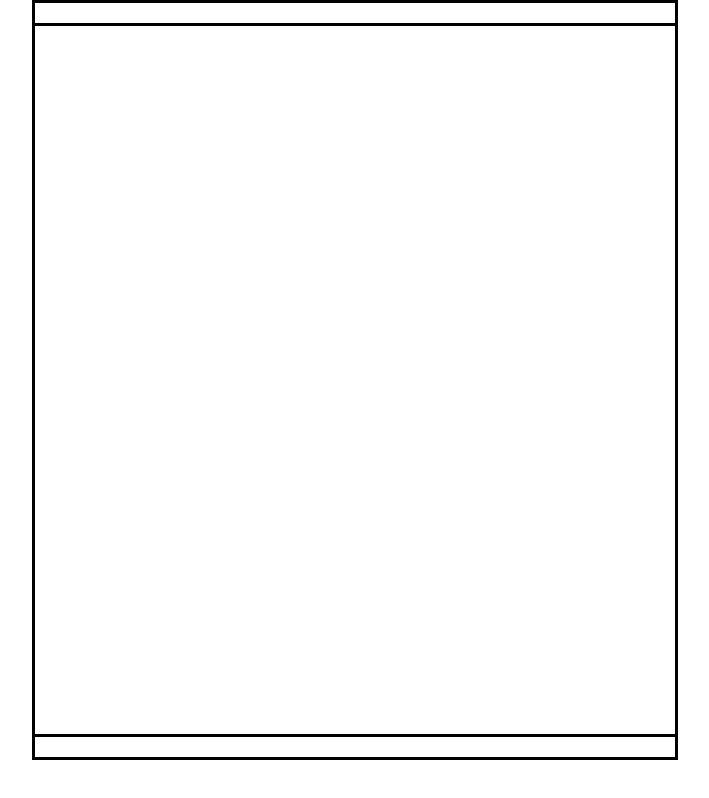
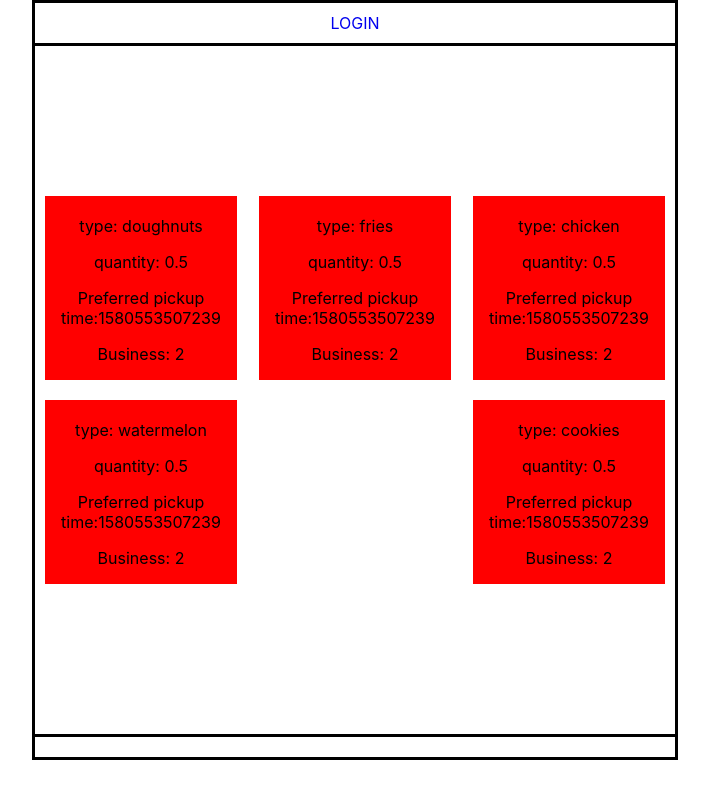
Before and after one commit to Replate-EU/Frontend, a React (Create React App) app in the folder front-end/: page /volunteer/dashboard in a window 1280 px wide. Shown: the whole page, without its empty margins (285-994 px from the left). Built offline with nearby package versions, Linux system fonts and the light colour scheme.

Commit message:
Files Change, basic navbar & looping through pickups(volunteer)

```diff
--- a/front-end/src/App.css
+++ b/front-end/src/App.css
@@ -4,6 +4,7 @@
   display: flex;
   flex-flow: column;
   align-items: center;
+
 }
 
 .Boxes {
@@ -45,3 +46,11 @@
   margin-top: 16px;
 
 }
+
+.active {
+  color: red;
+}
+
+a {
+  text-decoration: none;
+}
--- a/front-end/src/App.js
+++ b/front-end/src/App.js
@@ -1,12 +1,12 @@
 import React from 'react';
-import { Switch, Route, Link } from 'react-router-dom';
+import { Switch, Route, Link, NavLink } from 'react-router-dom';
 import styled from 'styled-components';
 import './App.css';
 import FormBusiness from './Components/Business/FormBusiness';
 import FormVolunteer from './Components/Volunteer/FormVolunteer';
 import Login from './Components/Login';
-import BusinessPickups from './Components/Business/BusinessPickups';
-import VolunteerPickups from './Components/Volunteer/VolunteerPickups';
+import BusinessDashboard from './Components/Business/BusinessDashboard';
+import VolunteerDashboard from './Components/Volunteer/VolunteerDashboard';
 
 const Box = styled.div`
 display: flex;
@@ -21,7 +21,6 @@ const Borders = styled.div`
 border: 3px solid black;
 padding: 10px 0;
 width: 50%;
-
 `
 const Container = styled.div`
 display: flex;
@@ -32,7 +31,6 @@ height: 100vh;
 width: 50%;
 margin: -3px 0;
 `
-
 const Button = styled.button`
 background: white;
 border: 2px solid black;
@@ -45,14 +43,20 @@ padding: 25px;
 
 function App() {
 
-
-
   return (
     <div className="App">
 
-      <Borders></Borders>
+      <Borders>
+
+        <nav>
+        <NavLink exact to="/login" activeClassName="active" replace>LOGIN</NavLink>
+      </nav>
+
+      </Borders>
+
       <Container>
         <Switch>
+
         <Route exact path="/">
       <h1>Sign Up!</h1>
       <div className="Boxes">
@@ -79,11 +83,11 @@ function App() {
       <Route exact path="/login">
         <Login />
       </Route>
-      <Route exact path="/business/pickups">
-        <BusinessPickups />
+      <Route exact path="/business/dashboard">
+        <BusinessDashboard />
       </Route>
-      <Route exact path="/volunteer/pickups">
-        <VolunteerPickups />
+      <Route exact path="/volunteer/dashboard">
+        <VolunteerDashboard />
       </Route>
 
       </Switch>
--- /dev/null
+++ b/front-end/src/Components/Business/BusinessDashboard.js
@@ -0,0 +1,11 @@
+import React from 'react';
+import BusinessPickupCard from './BusinessPickupCard';
+
+export default function BusinessDashboard() {
+
+    return(
+        <div>
+            business
+        </div>
+    )
+}
--- a/front-end/src/Components/Business/BusinessPickups.js
+++ b/front-end/src/Components/Business/BusinessPickupCard.js
@@ -1,10 +1,9 @@
 import React from 'react';
 
-
-export default function BusinessPickups() {
+export default function BusinessPickupCard() {
     return(
         <div>
-            business
+
         </div>
     )
 }
--- a/front-end/src/Components/Login.js
+++ b/front-end/src/Components/Login.js
@@ -31,7 +31,7 @@ export default function Login() {
 
 
       function handleSubmit(values, actions) {
-          console.log(values);
+          // console.log(values);
           if(!type) {
             values.user_type = 'business';
           }
@@ -40,18 +40,18 @@ export default function Login() {
           axios
           .post("https://replate-eu.herokuapp.com/api/auth/login", values)
           .then(res => {
-              console.log(res)
+              console.log(res.data.token)
               //should work, we'll see when api is posted
-              // history.push(`/${res.data.user_type}/pickups`);
+              // history.push(`/${res.data.user_type}/dashboard`);
           })
           .catch(err => {
               console.log(err)
           })
       }
 
-      function handleType() {
-        setType(!type);
-      }
+      // function handleType() {
+      //   setType(!type);
+      // }
 
     return(
         <Container>
@@ -69,14 +69,6 @@ export default function Login() {
         >
           <Form className="form">
 
-          {/* <label>Name</label>
-            <Field
-            type="text"
-            id="name"
-            name="name"
-            className="input"/>
-            <ErrorMessage name="name" component="div" className="error"/> */}
-
             {/* <label>{type ? 'Username' : 'Company Name' }</label> */}
             <label>Username</label>
             <Field
@@ -85,14 +77,6 @@ export default function Login() {
             name="username"
             className="input"/>
             <ErrorMessage name="username" component="div" className="error"/>
-
-            {/* <label>Phone</label>
-            <Field
-            type="tel"
-            id="contact_number"
-            name="contact_number"
-            className="input"/>
-            <ErrorMessage name="contact_number" component="div" className="error"/> */}
 
             {/* <label>E-mail</label>
             <Field
@@ -114,13 +98,7 @@ export default function Login() {
             <button type="button" onClick={handleType}>{type ? 'VOLUNTEER' : 'BUSINESS' }</button> */}
 
             {/* <ErrorMessage name="user_type" component="div" className="error"/> */}
-            {/* <label>Repeat password</label>
-            <Field
-            type="password"
-            id="repeat_password"
-            name="repeat_password"
-            className="input"/>
-            <ErrorMessage name="repeat_password" component="div" className="error"/> */}
+
             <button type="submit">LOGIN</button>
 
 
--- /dev/null
+++ b/front-end/src/Components/Volunteer/VolunteerDashboard.js
@@ -0,0 +1,83 @@
+import React, { useEffect } from 'react';
+import axios from 'axios';
+import VolunteerPickupCard from './VolunteerPickupCard';
+import styled from 'styled-components';
+
+const Pickup = styled.div`
+background: red;
+width: 30%;
+margin: 10px;
+`
+
+const Div = styled.div`
+display: flex;
+flex-flow: row wrap;
+justify-content: space-between;
+`
+
+export default function VolunteerDashboard() {
+
+    const pickups = [
+        {
+            "id": 1,
+            "food_type": "doughnuts",
+            "pickup_time": 1580553507239,
+            "quantity": 0.5,
+            "completed": true,
+            "business_id": 2,
+            "claimed_by": 1
+        },
+        {
+            "id": 2,
+            "food_type": "fries",
+            "pickup_time": 1580553507239,
+            "quantity": 0.5,
+            "completed": true,
+            "business_id": 2,
+            "claimed_by": 1
+        },
+        {
+            "id": 3,
+            "food_type": "chicken",
+            "pickup_time": 1580553507239,
+            "quantity": 0.5,
+            "completed": false,
+            "business_id": 2,
+            "claimed_by": null
+        },
+        {
+            "id": 4,
+            "food_type": "watermelon",
+            "pickup_time": 1580553507239,
+            "quantity": 0.5,
+            "completed": false,
+            "business_id": 2,
+            "claimed_by": null
+        },
+        {
+            "id": 5,
+            "food_type": "cookies",
+            "pickup_time": 1580553507239,
+            "quantity": 0.5,
+            "completed": false,
+            "business_id": 2,
+            "claimed_by": null
+        }
+    ]
+
+    return (
+        <Div>
+            {pickups.map(pickup => {
+                return(
+                    <Pickup>
+                        <h2> </h2>
+                        <p>type: {pickup.food_type}</p>
+                        <p>quantity: {pickup.quantity}</p>
+                        <p>Preferred pickup time:{pickup.pickup_time}</p>
+                        <p>Business: {pickup.business_id}</p>
+                    </Pickup>
+                )
+            })}
+        </Div>
+    )
+}
--- a/front-end/src/Components/Volunteer/VolunteerPickups.js
+++ b/front-end/src/Components/Volunteer/VolunteerPickupCard.js
@@ -1,10 +1,9 @@
 import React from 'react';
 
-
-export default function VolunteerPickups() {
+export default function VolunteerPickupCard() {
     return(
         <div>
-            volunteer
+
         </div>
     )
 }
--- a/front-end/src/index.css
+++ b/front-end/src/index.css
@@ -6,6 +6,7 @@ body {
   -webkit-font-smoothing: antialiased;
   -moz-osx-font-smoothing: grayscale;
   box-sizing: border-box;
+
 }
 
 code {
```
